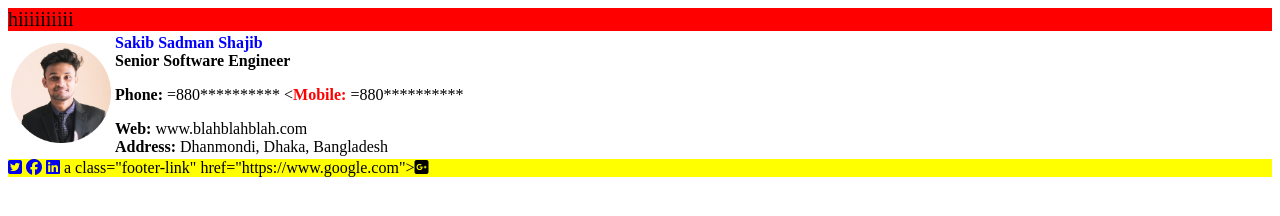
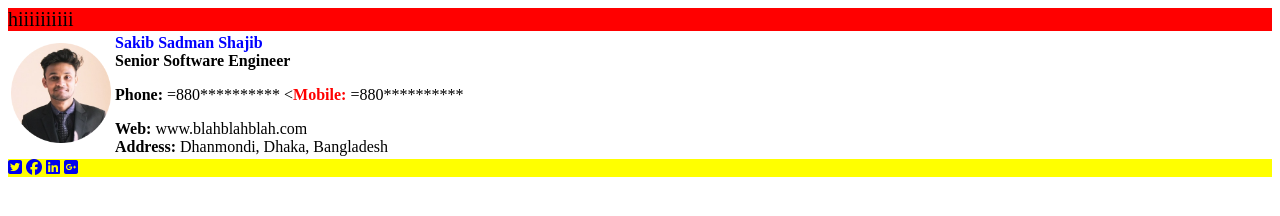
Before and after one commit to fatemakotha/Email-Signature-HTML-CSS-, a plain HTML site: page index.html in a window 1280 px wide. Drawn offline with Linux system fonts and the light colour scheme.

Commit message:
Fixed a bug

```diff
--- a/index.html
+++ b/index.html
@@ -43,7 +43,7 @@
   <a class="footer-link" href="https://twitter.com/"><i class="fa fa-twitter-square" aria-hidden="true"></i></a>
       <a class="footer-link" href="https://www.facebook.com"><i class="fa fa-facebook-official" aria-hidden="true"></i></a>
       <a class="footer-link" href="https://fatemakotha.com/"><i class="fa fa-linkedin-square" aria-hidden="true"></i></a>
-      a class="footer-link" href="https://www.google.com"><i class="fa fa-google-plus-square" aria-hidden="true"></i></a>
+      <a class="footer-link" href="https://www.google.com"><i class="fa fa-google-plus-square" aria-hidden="true"></i></a>
 </div>
 
 </html>
```
